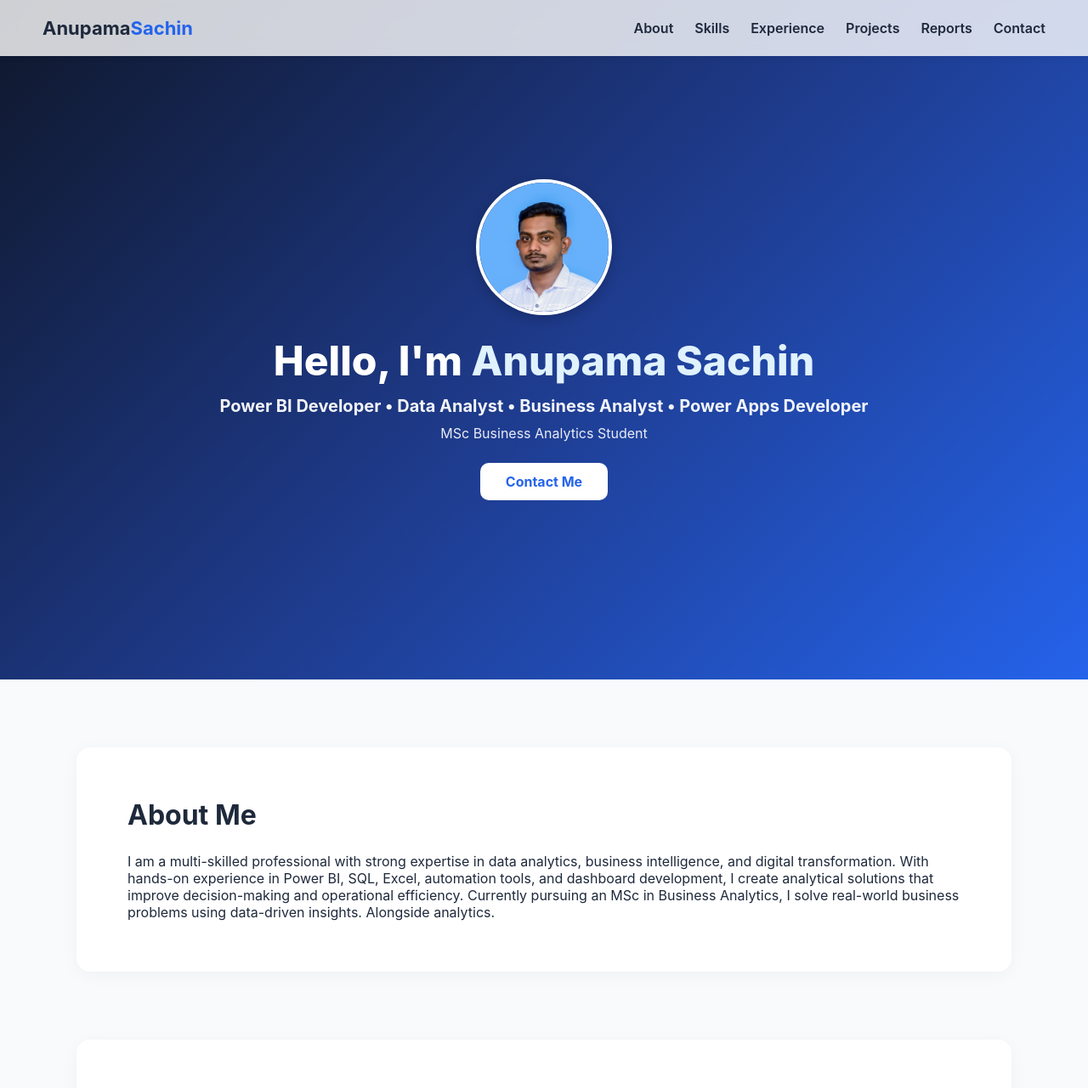
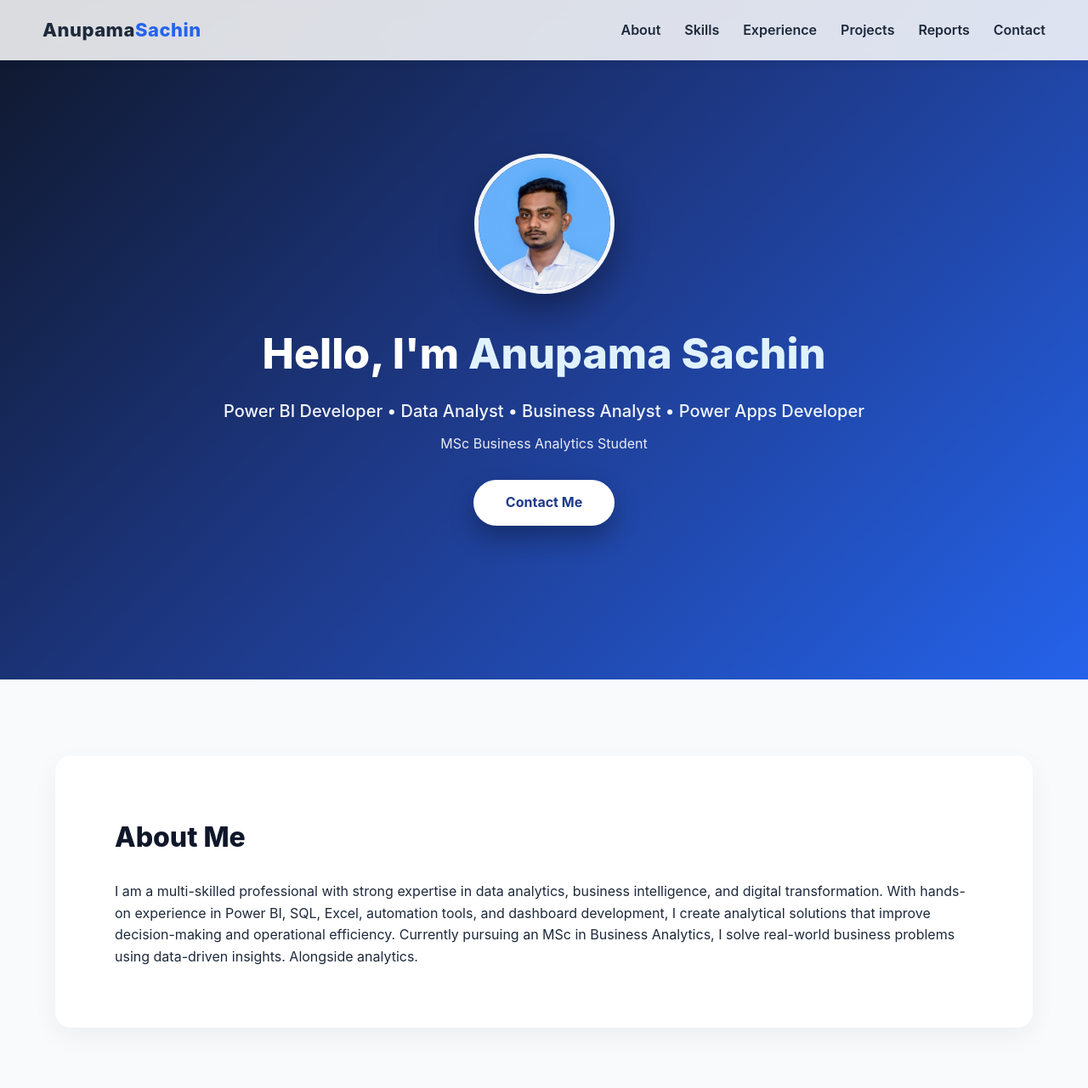
Before and after one commit to anupamasachinp/anupamasachin.github.io, a plain HTML site: page index.html in a window 1280 px wide. Shown: the top 1281 px of the page at 85% size. Drawn offline with Linux system fonts and the light colour scheme.

Commit message:
Update styles.css

```diff
--- a/styles.css
+++ b/styles.css
@@ -1,32 +1,35 @@
-
-/* ---------------------------------------
-   PROFESSIONAL TECH THEME (OPTION A)
-   Modern, Clean, Corporate Portfolio UI
----------------------------------------- */
+/* =========================================================
+   PROFESSIONAL TECH PORTFOLIO THEME
+   Strong • Modern • Corporate • Premium
+   ========================================================= */
 
 /* RESET + FONT */
 * {
     margin: 0;
     padding: 0;
     box-sizing: border-box;
-    font-family: 'Inter', sans-serif;
+    font-family: 'Inter', 'Segoe UI', sans-serif;
 }
 
+/* BODY */
 body {
     background: #F8FAFC;
     color: #1E293B;
+    line-height: 1.6;
 }
 
-/* NAVIGATION BAR */
+/* =========================================================
+   NAVIGATION BAR
+   ========================================================= */
 header {
     position: fixed;
     top: 0;
     width: 100%;
-    padding: 20px 50px;
-    background: rgba(255, 255, 255, 0.8);
+    padding: 18px 50px;
+    background: rgba(255, 255, 255, 0.85);
     backdrop-filter: blur(10px);
-    box-shadow: 0 2px 8px rgba(0,0,0,0.05);
-    z-index: 20;
+    box-shadow: 0 2px 12px rgba(0,0,0,0.06);
+    z-index: 100;
 }
 
 nav {
@@ -37,7 +40,8 @@ nav {
 
 nav .logo {
     font-size: 22px;
-    font-weight: 700;
+    font-weight: 800;
+    letter-spacing: 0.5px;
 }
 
 nav .logo span {
@@ -45,51 +49,61 @@ nav .logo span {
 }
 
 nav ul {
+    list-style: none;
     display: flex;
-    list-style: none;
-    gap: 25px;
+    gap: 28px;
 }
 
 nav ul li a {
     text-decoration: none;
     color: #1E293B;
     font-weight: 600;
-    transition: 0.3s;
+    transition: color 0.3s ease;
 }
 
 nav ul li a:hover {
     color: #2563EB;
 }
 
-/* HERO SECTION */
+/* =========================================================
+   HERO SECTION (STRONG & PROFESSIONAL)
+   ========================================================= */
 .hero {
     height: 100vh;
-   background: linear-gradient(135deg, #0F172A, #1E3A8A, #2563EB);
+    background: linear-gradient(
+        135deg,
+        #0F172A,
+        #1E3A8A,
+        #2563EB
+    );
     display: flex;
     justify-content: center;
     align-items: center;
     text-align: center;
-    padding: 50px 20px;
-    color: white;
+    padding: 60px 20px;
+    color: #FFFFFF;
 }
 
 .hero-content {
-    max-width: 800px;
+    max-width: 820px;
 }
 
-.hero-content img.profile-photo {
-    width: 160px;
-    height: 160px;
+/* PROFILE PHOTO */
+.profile-photo {
+    width: 165px;
+    height: 165px;
     border-radius: 50%;
     object-fit: cover;
-    border: 4px solid #FFFFFF;
-    margin-bottom: 20px;
-    box-shadow: 0 4px 14px rgba(0,0,0,0.2);
+    border: 5px solid rgba(255,255,255,0.95);
+    margin-bottom: 22px;
+    box-shadow: 0 18px 40px rgba(0,0,0,0.35);
 }
 
+/* HERO TEXT */
 .hero-content h1 {
-    font-size: 48px;
+    font-size: 50px;
     font-weight: 800;
+    margin-bottom: 12px;
 }
 
 .hero-content h1 span {
@@ -97,110 +111,148 @@ nav ul li a:hover {
 }
 
 .hero-content h3 {
-    margin-top: 12px;
     font-size: 20px;
+    font-weight: 500;
+    margin-bottom: 10px;
     opacity: 0.95;
 }
 
 .hero-content p {
-    margin-top: 10px;
+    font-size: 16px;
     opacity: 0.9;
 }
 
+/* CTA BUTTON */
 .btn-primary {
     display: inline-block;
-    margin-top: 25px;
-    padding: 12px 30px;
-    background: white;
-    color: #2563EB;
+    margin-top: 30px;
+    padding: 14px 38px;
+    background: #FFFFFF;
+    color: #1E3A8A;
     font-weight: 700;
-    border-radius: 10px;
+    border-radius: 999px;
     text-decoration: none;
-    transition: 0.3s ease;
+    box-shadow: 0 14px 30px rgba(0,0,0,0.30);
+    transition: all 0.3s ease;
 }
 
 .btn-primary:hover {
-    background: #1E293B;
-    color: #FFFFFF;
+    transform: translateY(-2px);
+    background: #E0F2FE;
 }
 
-/* SECTIONS */
+/* =========================================================
+   SECTION CONTAINER
+   ========================================================= */
 .section {
     width: 90%;
-    max-width: 1100px;
-    margin: 80px auto;
-    background: white;
-    padding: 60px;
-    border-radius: 16px;
-    box-shadow: 0 4px 20px rgba(0,0,0,0.04);
+    max-width: 1150px;
+    margin: 90px auto;
+    background: #FFFFFF;
+    padding: 70px;
+    border-radius: 18px;
+    box-shadow: 0 10px 30px rgba(0,0,0,0.05);
 }
 
 .section h2 {
     font-size: 32px;
-    font-weight: 700;
-    margin-bottom: 25px;
+    font-weight: 800;
+    margin-bottom: 26px;
+    color: #0F172A;
 }
 
-/* SKILLS GRID */
+/* =========================================================
+   SKILLS
+   ========================================================= */
 .skills-grid {
     display: grid;
-    grid-template-columns: repeat(auto-fit, minmax(160px, 1fr));
-    gap: 20px;
+    grid-template-columns: repeat(auto-fit, minmax(170px, 1fr));
+    gap: 22px;
 }
 
 .skill-card {
     background: #FFFFFF;
     border: 2px solid #E2E8F0;
-    padding: 14px;
-    border-radius: 12px;
+    padding: 16px;
+    border-radius: 14px;
     text-align: center;
     font-weight: 600;
-    transition: 0.3s;
+    color: #1E293B;
+    transition: all 0.3s ease;
 }
 
 .skill-card:hover {
     border-color: #2563EB;
-    box-shadow: 0 6px 18px rgba(0,0,0,0.07);
-    transform: translateY(-3px);
+    transform: translateY(-4px);
+    box-shadow: 0 10px 24px rgba(0,0,0,0.08);
 }
 
-/* PROJECTS */
+/* =========================================================
+   EXPERIENCE
+   ========================================================= */
+.experience-box {
+    background: #EEF2FF;
+    padding: 26px;
+    border-radius: 16px;
+    border-left: 6px solid #2563EB;
+}
+
+/* =========================================================
+   PROJECTS
+   ========================================================= */
 .project-card {
     background: #F1F5F9;
-    padding: 22px;
-    border-radius: 14px;
+    padding: 26px;
+    border-radius: 16px;
     border-left: 6px solid #2563EB;
-    margin-bottom: 16px;
+    margin-bottom: 18px;
 }
 
-/* REPORTS */
+/* =========================================================
+   REPORTS
+   ========================================================= */
 .report-box {
     background: #F1F5F9;
-    padding: 22px;
-    border-radius: 14px;
-    margin-bottom: 16px;
+    padding: 26px;
+    border-radius: 16px;
+    margin-bottom: 18px;
 }
 
-/* EXPERIENCE BOX */
-.experience-box {
-    background: #EEF2FF;
-    padding: 22px;
-    border-radius: 14px;
+/* =========================================================
+   CONTACT
+   ========================================================= */
+#contact p {
+    margin-bottom: 10px;
+    font-size: 16px;
 }
 
-/* FOOTER */
+#contact a {
+    color: #2563EB;
+    font-weight: 600;
+    text-decoration: none;
+}
+
+#contact a:hover {
+    text-decoration: underline;
+}
+
+/* =========================================================
+   FOOTER
+   ========================================================= */
 footer {
     text-align: center;
     padding: 30px;
-    margin-top: 40px;
-    background: #1E293B;
-    color: white;
+    background: #0F172A;
+    color: #FFFFFF;
+    font-size: 14px;
 }
 
-/* ANIMATIONS */
+/* =========================================================
+   ANIMATIONS
+   ========================================================= */
 .fade-in {
     opacity: 0;
-    transform: translateY(30px);
+    transform: translateY(35px);
     transition: all 1.2s ease;
 }
 
@@ -208,12 +260,20 @@ footer {
     opacity: 1;
     transform: translateY(0);
 }
-.profile-photo {
-    width: 160px;
-    height: 160px;
-    border-radius: 50%;
-    object-fit: cover;
-    border: 4px solid white;
-    margin-bottom: 20px;
-    box-shadow: 0 6px 18px rgba(0,0,0,0.25);
+
+/* =========================================================
+   RESPONSIVE
+   ========================================================= */
+@media (max-width: 768px) {
+    .hero-content h1 {
+        font-size: 38px;
+    }
+
+    .section {
+        padding: 45px;
+    }
+
+    nav ul {
+        gap: 16px;
+    }
 }
```
